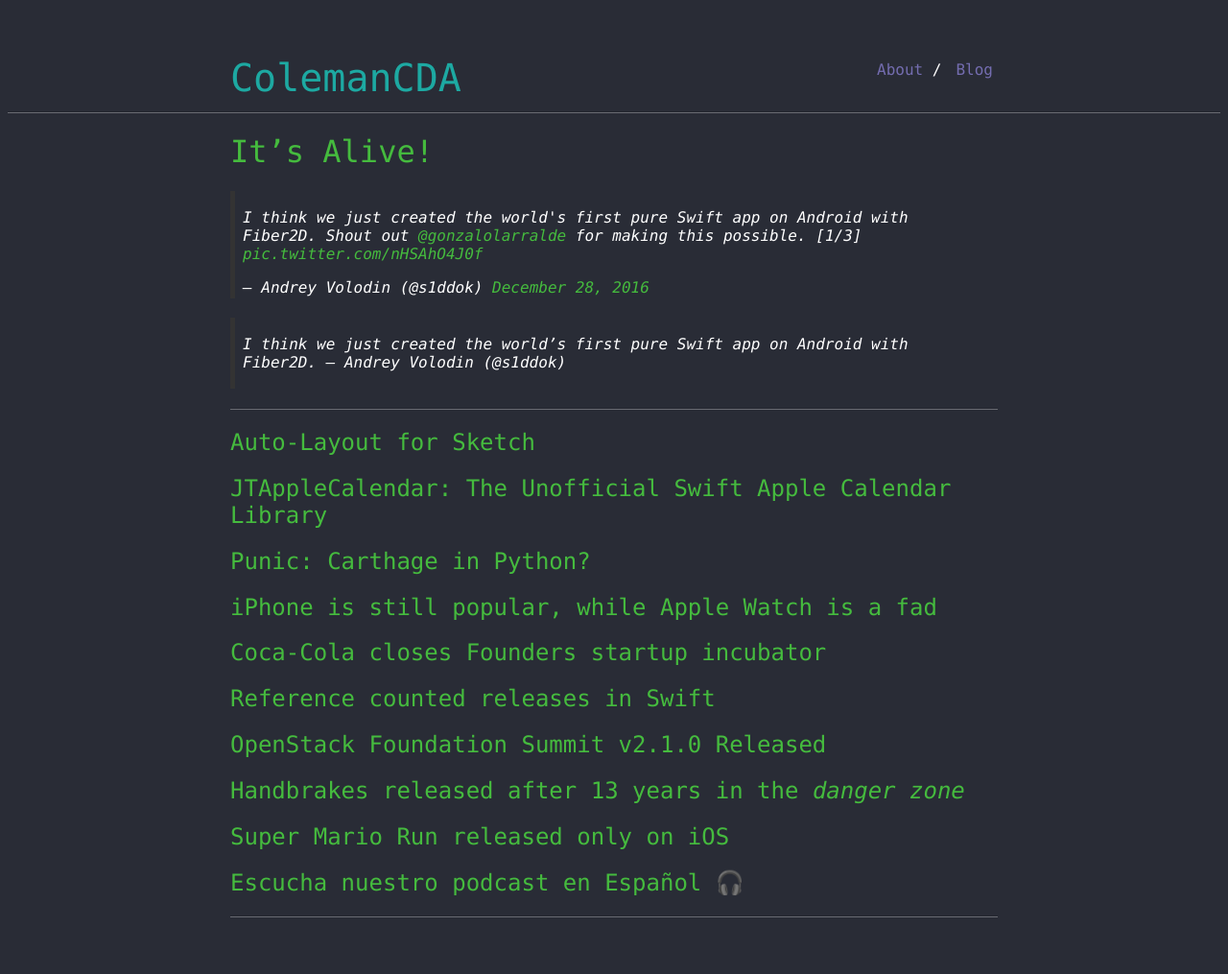
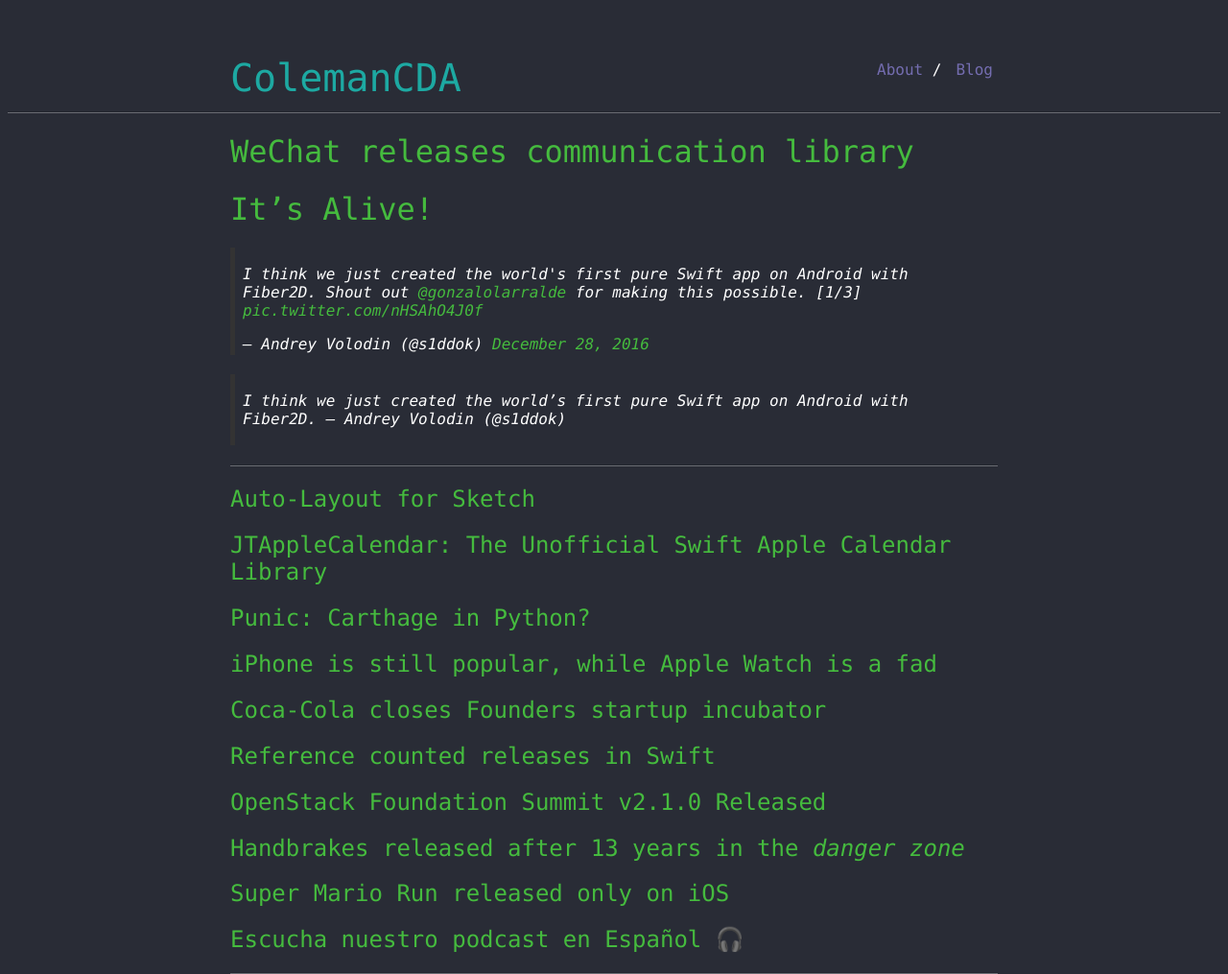
Before and after one commit to colemancda/colemancda.github.io, a Jekyll site: the page built from index.md, in a window 1280 px wide. Shown: the whole page at 96% size. Built offline with Jekyll 4.4.1, drawn with Linux system fonts in a browser that asks for light colours; comment, search, counter and statistics services are not loaded; our own code applies the rules of GitHub Pages for plain Markdown files; before the commit the page ends 956 px from its top, so only the background shows below that.

Commit message:
updated index

```diff
--- a/index.md
+++ b/index.md
@@ -1,6 +1,8 @@
 ---
 layout: default
 ---
+
+# [WeChat releases communication library](https://github.com/Tencent/mars)
 
 # [It's Alive!](https://github.com/s1ddok/Fiber2D)
 
```
